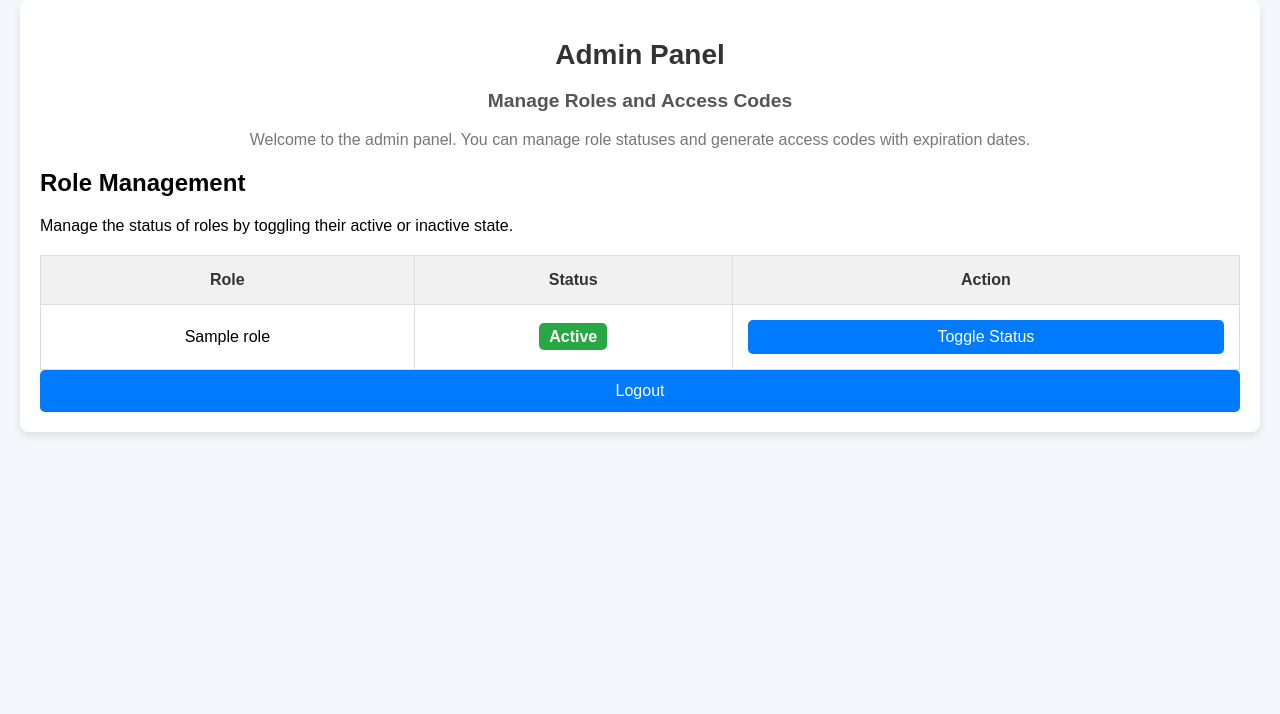
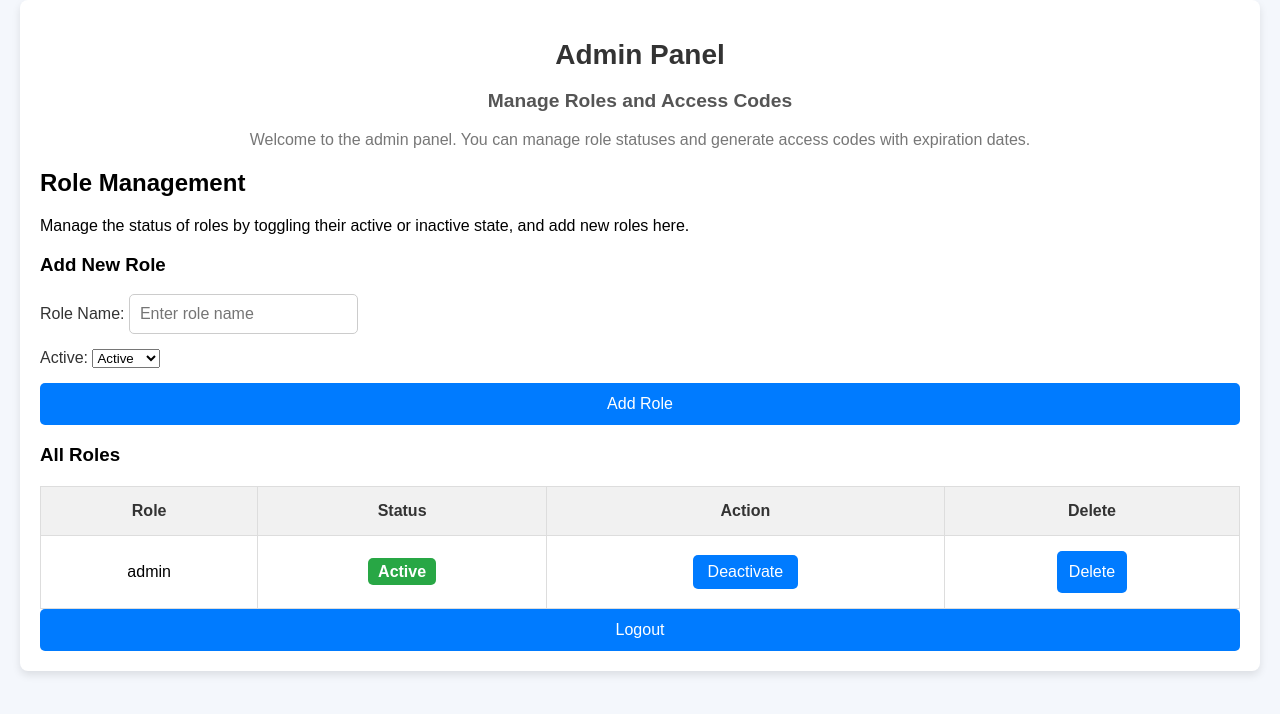
Before and after one commit to bentab1/flask_applicant_app, a Flask app: template templates/admin_panel.html in a window 1280 px wide. Shown: the top 714 px of the page. Run offline with Flask 3, Linux system fonts and the light colour scheme; tables that the repository leaves empty hold one stand-in row (values such as "Sample post"); the template is opened without the code that fills it: values that come from a table or form of the project are taken from there, most other values are stand-ins (such as "Sample title", 1, 10 or a date in 2020).

Commit message:
commit
updated app.py and adminpanel. Created role_status db

```diff
--- a/app.py
+++ b/app.py
@@ -15,12 +15,13 @@ import string
 app = Flask(__name__)
 load_dotenv()  # Load environment variables from .env file
 
+# app.config['SQLALCHEMY_DATABASE_URI'] = os.getenv('DATABASE_URL', 'postgresql://postgres:deployment1234@154.53.42.12/deployment')
 app.config['SQLALCHEMY_DATABASE_URI'] = os.getenv('DATABASE_URL', 'postgresql://postgres:1234Abcd@154.53.42.12/deployment')
 app.config['SQLALCHEMY_TRACK_MODIFICATIONS'] = False
 
 # Setup folder to save CV and Cover Letter
 base_dir = os.path.abspath(os.path.dirname(__file__))  # Get the absolute path of the current file
-app.config['UPLOAD_FOLDER'] = os.path.join(base_dir, 'Files')  # Join base directory with 'Files'
+app.config['UPLOAD_FOLDER'] = os.path.join(base_dir, 'file')  # Join base directory with 'Files'
 
 # Allowed file extensions
 app.config['ALLOWED_EXTENSIONS'] = {'pdf', 'doc', 'docx'}
@@ -43,16 +44,16 @@ nigerian_tz = pytz.timezone('Africa/Lagos')
 
 # Default status values (These can be updated by admin in the backend)
 FORM_OPEN = True  # True if form is open, False if closed
-ROLE_OPEN_STATUS = {
-    'Aggregator': True,
-    'Agent': True,
-    'Sales': False,
-    'Customer Care': True,
-    'Finance': False,
-    'Cooperate Lawyer': True,
-    'Frontend Software developer': True,
-    'backend Software developer': True
-}
+class RoleStatus(db.Model):
+    __tablename__ = 'role_status'
+
+    id = db.Column(db.Integer, primary_key=True)
+    role_name = db.Column(db.String(100), nullable=False, unique=True)
+    is_active = db.Column(db.Boolean, default=True)
+
+    def __repr__(self):
+        return f'<RoleStatus {self.role_name}>'
+
 
 class AccessCode(db.Model):
     __tablename__ = 'access_codes'
@@ -139,32 +140,28 @@ def generate_random_code(length=6):
     return random.randint(start, end)
 
 
-@app.route('/application-form', methods=['GET', 'POST'])
+@app.route('/', methods=['GET', 'POST'])
 def index():
     error_message = None
-    role = None  # Initialize role variable to avoid undefined errors
+    role = None
 
-    # Filter the active roles only
-    active_roles = [role_name for role_name, status in ROLE_OPEN_STATUS.items() if status]
+    # Filter the active roles based on the database
+    active_roles = [role_name for role_name, in db.session.query(RoleStatus.role_name).filter_by(is_active=True).all()]
 
     if request.method == 'POST':
         role = request.form.get('role')
         access_code = request.form.get('accesscode')
 
-        # Check if access code is entered and valid
         valid_code = AccessCode.query.filter_by(code=access_code).first()
         if valid_code and valid_code.expiration_date > datetime.now():
-            if ROLE_OPEN_STATUS.get(role) == False:
+            if role not in active_roles:
                 error_message = "This role is closed, please check back some other time."
 
         else:
             error_message = "Invalid or expired access code. Please try again later."
 
-    return render_template('index.html',
-                           role_open_status=ROLE_OPEN_STATUS,
-                           error_message=error_message,
-                           role=role,
-                           active_roles=active_roles)  # Pass active roles to the template
+    return render_template('index.html', error_message=error_message, role=role, active_roles=active_roles)
+
 
 
 # Route to handle form submission
@@ -176,10 +173,12 @@ def submit():
     # Check if the form is open based on the access code and FORM_OPEN status
     valid_code = AccessCode.query.filter_by(code=access_code).first()
     if not valid_code or valid_code.expiration_date < datetime.now() or not FORM_OPEN:
-        flash("This application has closed or you have entered wrong access code,  please or double-check your code come back some other time.", "danger")
+        flash("This application has closed or you have entered wrong access code,  please double-check your access code or come back some other time.", "danger")
         return redirect(url_for('index'))
-    # Check if the role is open
-    if ROLE_OPEN_STATUS.get(role) == False:
+
+    # Check if the role is open in the database
+    role_status = RoleStatus.query.filter_by(role_name=role).first()
+    if not role_status or not role_status.is_active:
         flash("This role is closed, please check back some other time.", "danger")
         return redirect(url_for('index'))
 
@@ -264,97 +263,130 @@ def submit():
     # Redirect to the home page with success message
     return redirect(url_for('index', success=True))
 
-
-# admin route to admin panel
+# Admin route to admin panel
 @app.route('/admin', methods=['GET', 'POST'])
-@admin_required
+@admin_required  # Assuming you have an admin_required decorator to protect the admin panel
 def admin_panel():
-    global FORM_OPEN, ROLE_OPEN_STATUS
+    FORM_OPEN = 'form_open' in request.form
 
     if request.method == 'POST':
-        FORM_OPEN = 'form_open' in request.form
-        for role in ROLE_OPEN_STATUS:
-            ROLE_OPEN_STATUS[role] = role in request.form
+        # Update role statuses in the database
+        for role in request.form:
+            if role != 'form_open':  # Skip form_open field
+                # Check if the role exists in the database
+                role_status = RoleStatus.query.filter_by(role_name=role).first()
 
+                if role_status:
+                    # Toggle the status: set it to True if role is in the form (checked), False otherwise
+                    role_status.is_active = True if role in request.form else False
+                else:
+                    # If the role does not exist in the database, create a new role and set its active status based on the form
+                    new_role_status = RoleStatus(role_name=role, is_active=True if role in request.form else False)
+                    db.session.add(new_role_status)
+
+        # Commit all changes to the database after the loop
+        db.session.commit()
+
+        # Flash a success message
         flash('Settings updated successfully!', 'success')
+
+        # Redirect to the admin panel
         return redirect(url_for('admin_panel'))
 
-   # Convert ROLE_OPEN_STATUS dictionary to a list of roles with names and statuses
-    roles = [{'id': role, 'name': role, 'status': 'active' if ROLE_OPEN_STATUS[role] else 'inactive'} for role in
-             ROLE_OPEN_STATUS]
-
-    # Fetch the latest 3 access codes from the database
+    # Fetch all roles from the database, sorted by role_name (or any other column you prefer)
+    roles = RoleStatus.query.order_by(RoleStatus.role_name).all()  # Sorted by role_name
     all_codes = AccessCode.query.order_by(AccessCode.created_at.desc()).limit(2).all()
 
     return render_template('admin_panel.html', form_open=FORM_OPEN, roles=roles, all_codes=all_codes)
 
 
+
 # Admin route to generate access code
-@app.route('/generate_code', methods=['GET', 'POST'])
+# Admin route to generate access code
+@app.route('/generate_code', methods=['POST'])
 @admin_required
 def generate_code():
-    if request.method == 'POST':
-        expiration_date_str = request.form.get('expiration_date')
-        try:
-            # Convert expiration date from string to datetime object
-            expiration_date = datetime.strptime(expiration_date_str, '%Y-%m-%dT%H:%M')
+    expiration_date_str = request.form.get('expiration_date')
+    try:
+        expiration_date = datetime.strptime(expiration_date_str, '%Y-%m-%dT%H:%M')
 
-            # Check if the expiration date is in the future or now
-            if expiration_date < datetime.now():
-                flash("Can't generate past date. Please enter the current or a future date.", "danger")
-
-                # Fetch the roles and access codes to render the admin panel correctly
-                roles = [{'id': role, 'name': role, 'status': 'active' if ROLE_OPEN_STATUS[role] else 'inactive'} for
-                         role in ROLE_OPEN_STATUS]
-                all_codes = AccessCode.query.order_by(AccessCode.expiration_date.desc()).limit(2).all()
-
-                return render_template('admin_panel.html', form_open=FORM_OPEN, roles=roles, all_codes=all_codes)
-
-            # Generate and save the new code
+        if expiration_date < datetime.now():
+            flash("Can't generate past date. Please enter the current or a future date.", "danger")
+        else:
+            # Generate new code
             new_code = generate_random_code()
             new_access_code = AccessCode(code=new_code, expiration_date=expiration_date)
             db.session.add(new_access_code)
             db.session.commit()
 
-            # Invalidate old codes by setting their expiration date to now
+            # Invalidate old codes
             AccessCode.query.filter(AccessCode.code != new_code).update(
                 {AccessCode.expiration_date: datetime.now()}
             )
             db.session.commit()
 
-            # Store the newly generated code and expiration date in session
-            session['generated_code'] = new_code
-            session['expiration_date'] = expiration_date.strftime('%Y-%m-%d %H:%M')
+            flash("Access code generated successfully!", "success")
+    except ValueError:
+        flash("Invalid expiration date format! Please use YYYY-MM-DDTHH:MM.", "danger")
 
-            flash("Access code generated successfully! Existing codes have been invalidated.", "success")
-        except ValueError:
-            flash("Invalid expiration date format!", "danger")
+    return redirect(url_for('admin_panel'))
 
-            # Fetch the roles and access codes to render the admin panel correctly
-            roles = [{'id': role, 'name': role, 'status': 'active' if ROLE_OPEN_STATUS[role] else 'inactive'} for role
-                     in ROLE_OPEN_STATUS]
-            all_codes = AccessCode.query.order_by(AccessCode.expiration_date.desc()).all()
+# Route to render the admin panel, add roles, and remove roles
+@app.route('/admin/roles', methods=['GET', 'POST'])
+def manage_roles():
+    if request.method == 'POST':
+        role_name = request.form['role_name']
+        is_active = request.form['is_active'] == 'True'  # Convert string to boolean
 
-            return render_template('admin_panel.html', form_open=FORM_OPEN, roles=roles, all_codes=all_codes)
+        # Check if the role already exists
+        existing_role = RoleStatus.query.filter_by(role_name=role_name).first()
+        if existing_role:
+            flash("This role already exists, please enter another role.", 'danger')
+            return redirect(url_for('admin_panel'))
 
-        return redirect(url_for('admin_panel'))  # Redirect to admin panel after generating the code
+        # Create and save the new role to the database
+        new_role = RoleStatus(role_name=role_name, is_active=is_active)
+        db.session.add(new_role)
+        db.session.commit()
 
-    return render_template('generate_code.html')  # Render the code generation form
+        flash('New role added successfully!', 'success')
+        return redirect(url_for('admin_panel'))  # Redirect to the same page
+
+    # Query all roles from the database
+    roles = RoleStatus.query.all()
+    active_roles = [role.role_name for role in roles if role.is_active]
+    return render_template('admin_panel', roles=roles, active_roles=active_roles)
 
 
-# Admin toggle role status route
-@app.route('/admin/toggle_status/<string:role_name>', methods=['POST'])
+# Route to handle role status toggling
+@app.route('/admin/toggle_role_status/<int:role_id>', methods=['POST'])
 @admin_required
-def admin_toggle_status(role_name):
-    if role_name in ROLE_OPEN_STATUS:
-        # Toggle the status of the role
-        ROLE_OPEN_STATUS[role_name] = not ROLE_OPEN_STATUS[role_name]
+def admin_toggle_status(role_id):
+    role = RoleStatus.query.get(role_id)
+    if role:
+        print(f"Toggling role: {role.role_name}, Current Status: {role.is_active}")
+        role.is_active = not role.is_active
+        db.session.commit()
+        flash(f"Role '{role.role_name}' status updated successfully!", 'success')
+    else:
+        flash(f"No role found with ID: {role_id}", 'danger')
+    return redirect(url_for('admin_panel'))
 
-        flash(f"Role '{role_name}' status updated successfully!", 'success')
+
+# Route to remove a role
+@app.route('/remove_role/<int:role_id>', methods=['POST'])
+def remove_role(role_id):
+    # Find the role by its id
+    role = RoleStatus.query.get(role_id)
+    if role:
+        db.session.delete(role)  # Delete the role from the database
+        db.session.commit()
+        flash('Role removed successfully!', 'success')
     else:
-        flash(f"Invalid role name: '{role_name}'", 'danger')
+        flash('Role not found!', 'danger')
 
-    return redirect(url_for('admin_panel') + '?refresh=true')
+    return redirect(url_for('admin_panel'))  # Redirect to role management page
+
 
 
 # Admin login route
--- a/templates/admin_panel.html
+++ b/templates/admin_panel.html
@@ -65,36 +65,72 @@
     <!-- Role Management Section -->
     <section class="role-management">
       <h2>Role Management</h2>
-      <p>Manage the status of roles by toggling their active or inactive state.</p>
+      <p>Manage the status of roles by toggling their active or inactive state, and add new roles here.</p>
+
+      <!-- Add Role Form -->
+      <h3>Add New Role</h3>
+      <form action="{{ url_for('manage_roles') }}" method="POST">
+        <div class="form-group">
+          <label for="role_name">Role Name:</label>
+          <input type="text" id="role_name" name="role_name" required placeholder="Enter role name">
+        </div>
+        <div class="form-group">
+          <label for="is_active">Active:</label>
+          <select id="is_active" name="is_active">
+            <option value="True">Active</option>
+            <option value="False">Inactive</option>
+          </select>
+        </div>
+        <button type="submit" class="submit-btn">Add Role</button>
+      </form>
+
+      <!-- All Roles Table -->
+      <h3>All Roles</h3>
       <table class="role-table">
         <thead>
           <tr>
             <th>Role</th>
             <th>Status</th>
             <th>Action</th>
+            <th>Delete</th>
           </tr>
         </thead>
         <tbody>
+          <tbody>
             {% for role in roles %}
               <tr>
-              <td>{{ role.name }}</td>
+                <td>{{ role.role_name }}</td>
                 <td>
-                <span class="status {{ 'active' if role.status == 'active' else 'inactive' }}">
-                  {{ role.status | capitalize }}
+                  <span class="status {{ 'active' if role.is_active else 'inactive' }}">
+                    {{ 'Active' if role.is_active else 'Inactive' }}
                   </span>
                 </td>
                 <td>
-                <form action="{{ url_for('admin_toggle_status', role_name=role.id) }}" method="POST">
+                  <!-- Toggle Role Status Form -->
+                  <form action="{{ url_for('admin_toggle_status', role_id=role.id) }}" method="POST" style="display:inline;">
                     <button type="submit" class="toggle-btn">
-                    Toggle Status
+                      {% if role.is_active %}
+                        Deactivate
+                      {% else %}
+                        Activate
+                      {% endif %}
                     </button>
+                  </form>
+                </td>
+                <td>
+                  <!-- Delete Role Form -->
+                  <form action="{{ url_for('remove_role', role_id=role.id) }}" method="POST" onsubmit="return confirm('Are you sure you want to remove this role?');" style="display:inline;">
+                    <button type="submit" class="delete-btn">Delete</button>
                   </form>
                 </td>
               </tr>
             {% endfor %}
           </tbody>
+
+        </tbody>
       </table>
     </section>
+
     <!-- Logout Button -->
     <form action="{{ url_for('logout') }}" method="GET" style="text-align: right;">
       <button type="submit" class="logout-btn">Logout</button>
@@ -102,6 +138,7 @@
   </div>
 
   <script>
+    // Confirm toggle action before performing the action
     document.querySelectorAll('.toggle-btn').forEach(button => {
       button.addEventListener('click', function(e) {
         if (!confirm('Are you sure you want to toggle this role\'s status?')) {
```
Lines whose indentation alone changed are shown as unchanged.
